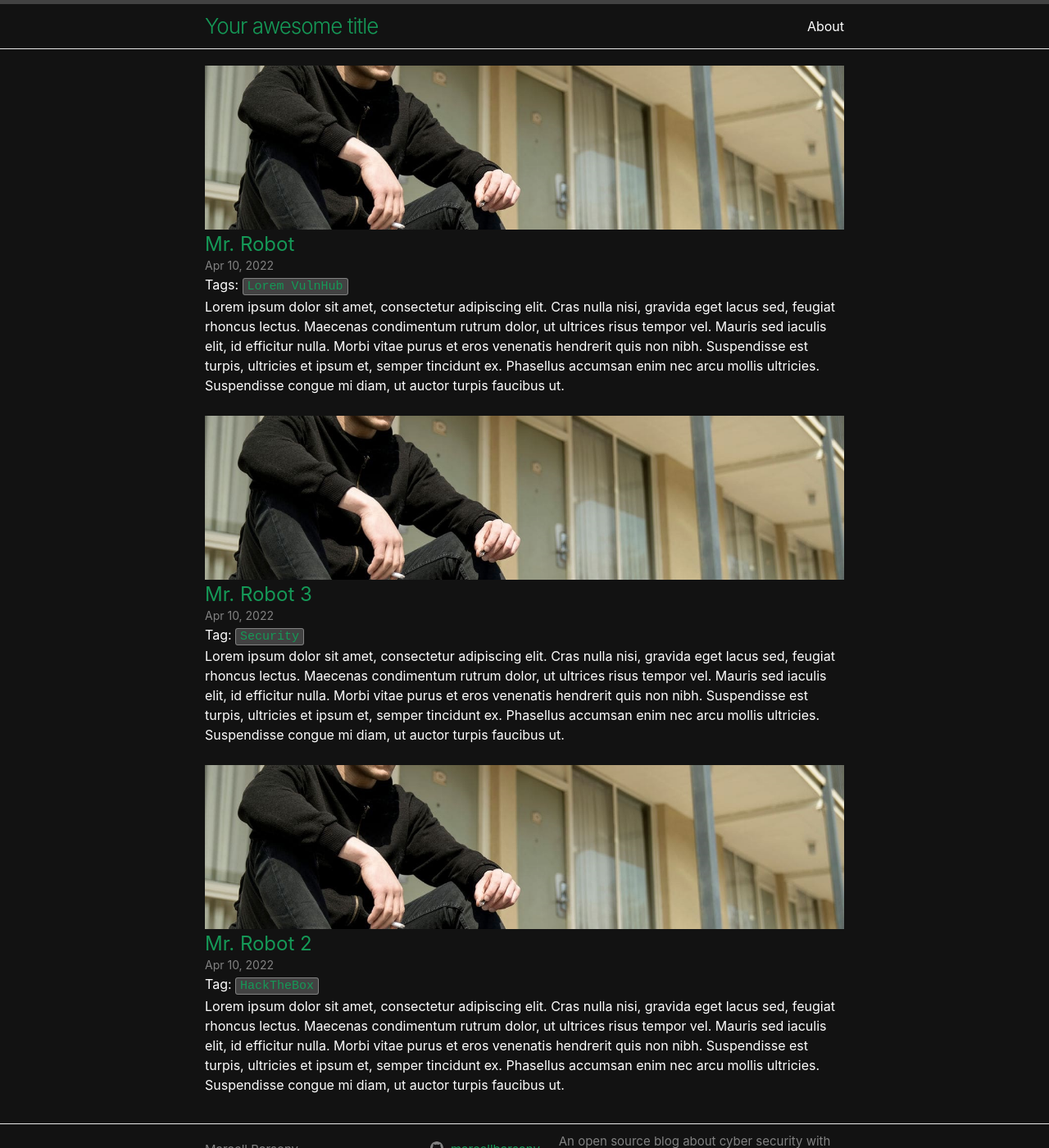
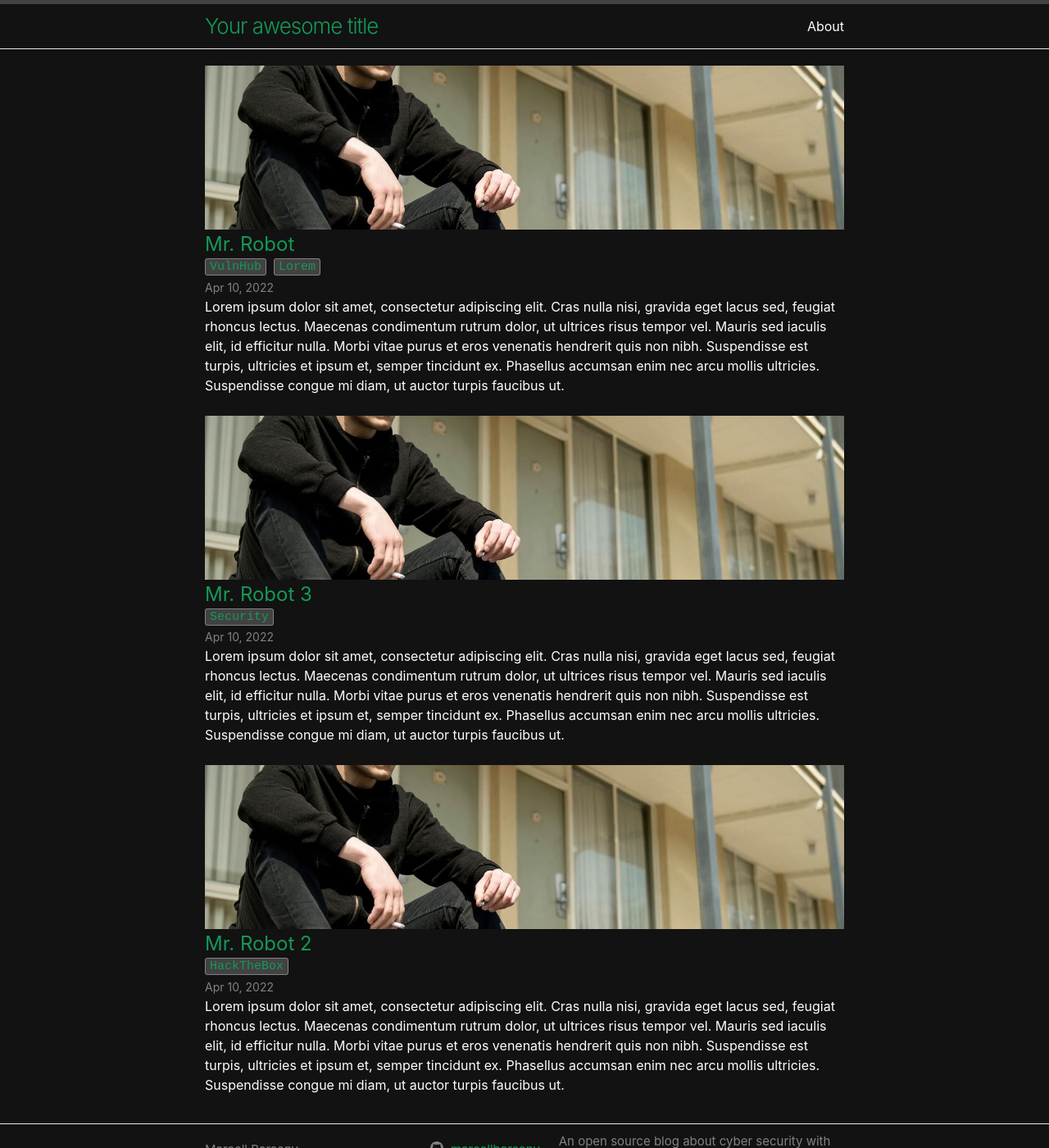
Before and after one commit to marcellbarsony/blog, a Jekyll site: the page built from index.html, in a window 1280 px wide and 1400 px high. Shown: the whole window at 82% size. Built offline with Jekyll 4.4.1, drawn with Linux system fonts in a browser that asks for light colours.

Commit message:
Fixed tags on Home page

```diff
--- a/_layouts/home.html
+++ b/_layouts/home.html
@@ -29,30 +29,20 @@ layout: default
         </a>
       </h3>
     </li>
+      <!-- Tag -->
+    <li>
+      {% if post.tags.size > 0 %}
+        {% for tag in post.tags %}
+          <a href=""><code><nobr>{{ tag }}</nobr></code>&nbsp;</a>
+        {% endfor %}
+      {% endif %}
+    </li>
       <!-- Date -->
     <li>
       {%- assign date_format = site.minima.date_format | default: "%b %-d, %Y" -%}
-      <!-- <span class="post-meta">
-        {{ post.date | date: date_format }}
-      </span> -->
-        <a class="post-meta" href="{{ post.url | relative_url }}">
+      <a class="post-meta" href="{{ post.url | relative_url }}">
         {{ post.date | date: date_format }}
       </a>
-    </li>
-    <!-- Tag -->
-<!--    <span>[
-      {% for tag in page.tags %}
-        {% capture tag_name %}{{ tag }}{% endcapture %}
-          <a href="/tag/{{ tag_name }}"><code><nobr>{{ tag_name }}</nobr></code>&nbsp;</a>
-      {% endfor %}
-    ]</span> -->
-    <!-- End Tag -->
-    <!-- Tag -->
-    <li>
-        {% if post.tags.size > 0 %}
-          Tag{% if post.tags.size > 1 %}s{% endif %}:
-          <a href=""><code>{{ post.tags | sort | join: " " }}</code></a>
-        {% endif %}
     </li>
       <!-- Post Excerpt -->
     <li>
```
